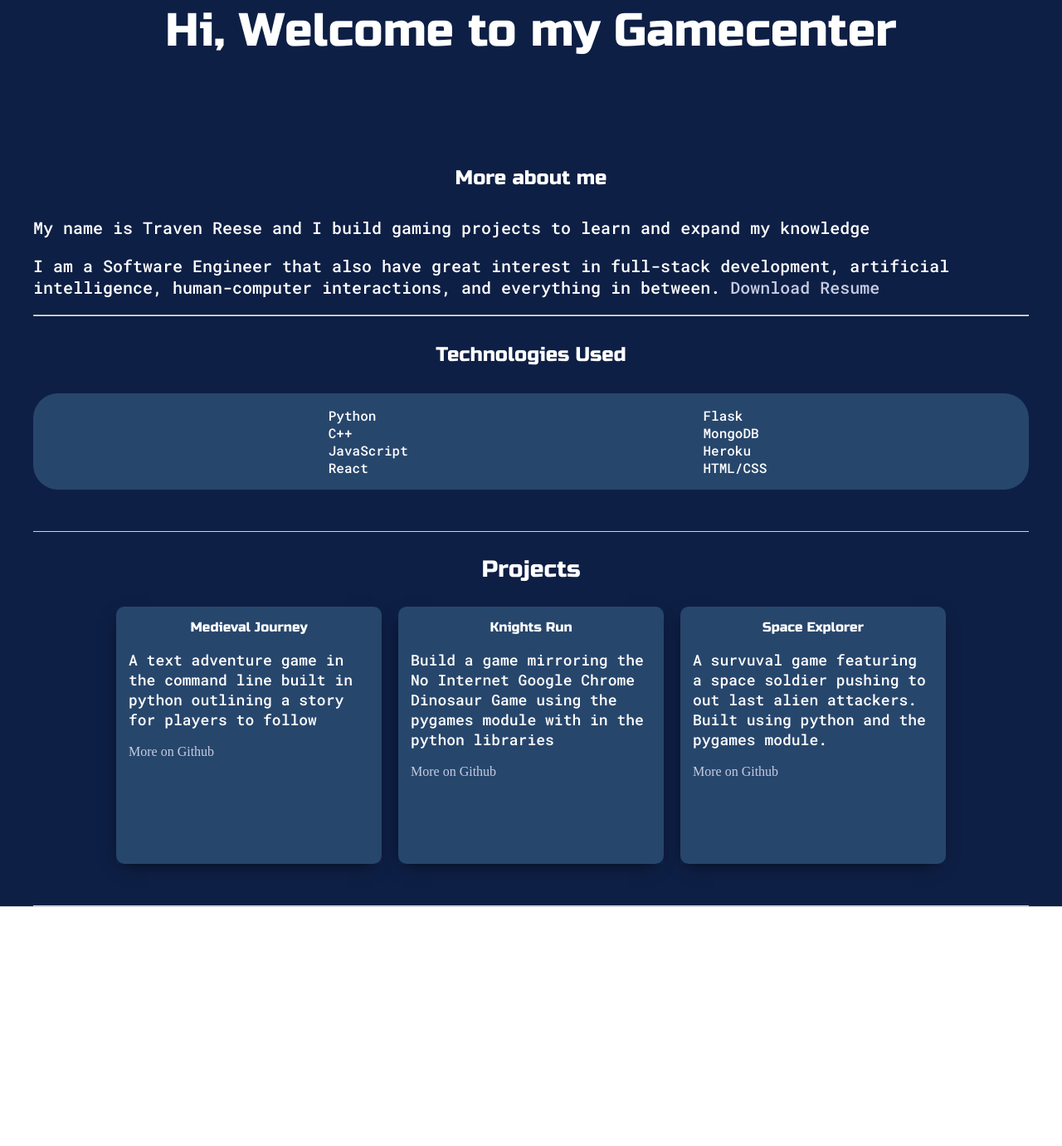
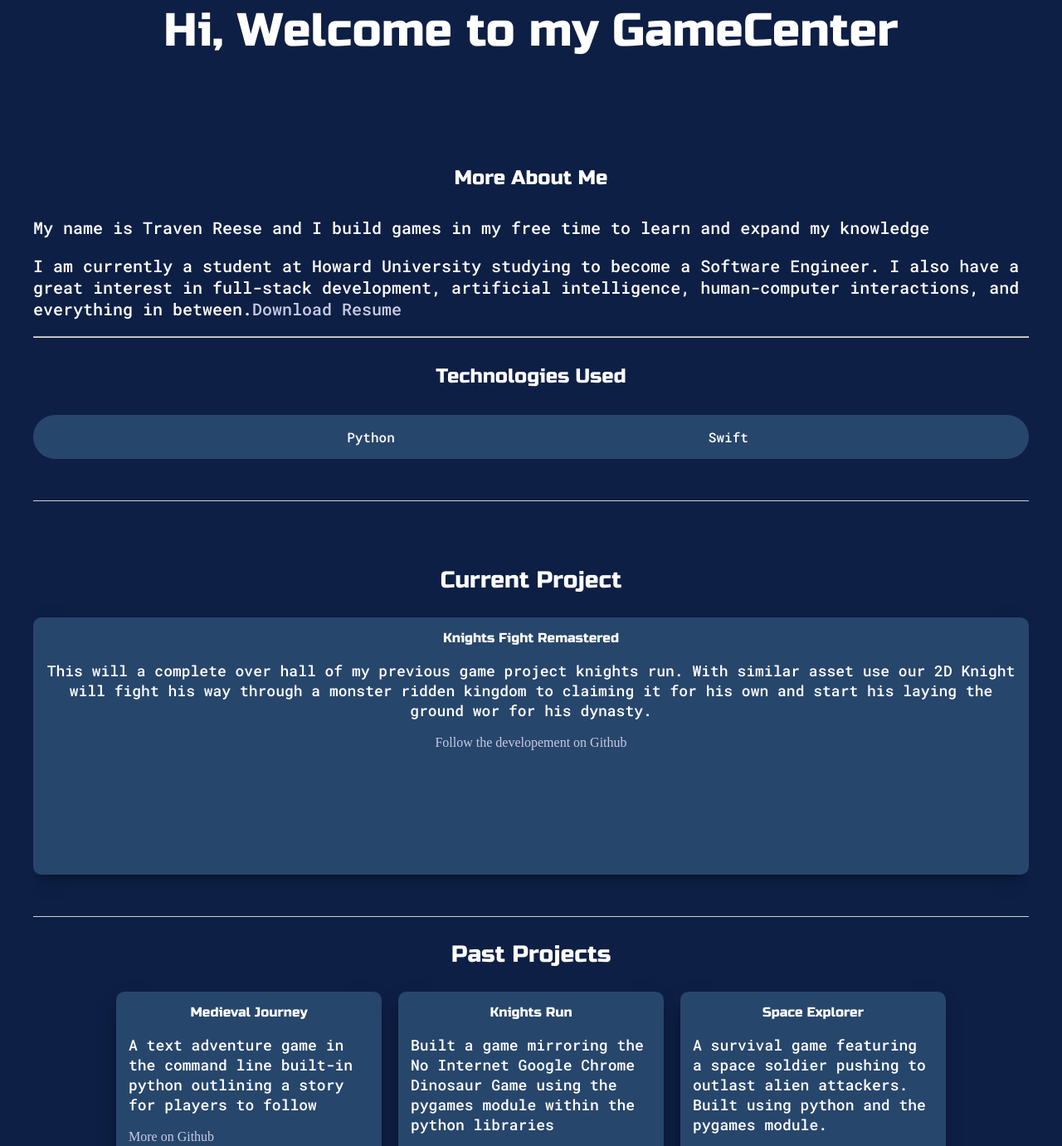
Before and after one commit to Travenedu/My-Website, a plain HTML site: page index.html in a window 1280 px wide. Shown: the part 43-1424 px from the top of the page at 83% size. Before the commit the page ends 1136 px from the top, so only its background shows below. Drawn offline with Linux system fonts and the light colour scheme.

Commit message:
First commit

```diff
--- a/index.html
+++ b/index.html
@@ -14,44 +14,37 @@
 	<link id="theme-style" rel="stylesheet" type="text/css" href="">
 </head>
 <body>
-
+	<!--Title Section-->
 	<section class="s1">
 		<div class="main-container">
 			<div class="greeting-wrapper">
-				<h1>Hi, Welcome to my Gamecenter</h1>
+				<h1>Hi, Welcome to my GameCenter</h1>
 			</div>
 
+	<!--Current Project Section-->
 	<section class="s2">
 		<div class="main-container">
-
 			<div class="about-wrapper">
 				<div class="about-me">
-					<h4>More about me</h4>
+					<h4>More About Me</h4>
 
-					<p>My name is Traven Reese and I build gaming projects to learn and expand my knowledge </p>
+					<p>My name is Traven Reese and I build games in my free time to learn and expand my knowledge </p>
 
-                    <p>I am a Software Engineer that also have great interest in full-stack development, artificial intelligence, human-computer interactions, and everything in between. <a target="_blank" href="Traven Reese Resume 2022.pdf">Download Resume</a></p>
+                    <p>I am currently a student at Howard University studying to become a Software Engineer. I also have a great interest in full-stack development, artificial intelligence, human-computer interactions, and everything in between.<a target="_blank" href="Traven Reese Resume 2022.pdf">Download Resume</a></p>
 
 					<hr>
 
 					<h4>Technologies Used</h4>
 
 					<div id="skills">
+
 						<ul>
 							<li>Python</li>
-                            <li>C++</li>
-							<li>JavaScript</li>
-							<li>React</li>
-
 						</ul>
 
 						<ul>
-							<li>Flask</li>
-							<li>MongoDB</li>
-							<li>Heroku</li>
-							<li>HTML/CSS</li>
+							<li>Swift</li>
 						</ul>
-
 					</div>
 				</div>
 			</div>
@@ -59,10 +52,32 @@
 		</div>
 	</section>
 
+	<!--Current Project Section-->
+	<section class="s1" id="project-slider">
+		<div class="main-container">
+			<div class="about-wrapper">
+				<div class="about-me">
+					<h3 style="text-align: center;"> Current Project</h3>
+					<div>
+						<div class="post">
+							<div class="post-preview" id="current-project">
+								<h6 class="post-title">Knights Fight Remastered</h6>
+								<p class="post-intro" id="current-project">
+									This will a complete over hall of my previous game project knights run. With similar asset use our 2D Knight will fight his way through a monster ridden kingdom to claiming it for his own and start his laying the ground wor for his dynasty.
+								</p>
+								<a class="link"id="current-project-link" href="https://github.com/Travenedu/Knights-Fight-Remastered.git">Follow the developement on Github</a>
+							</div>
+						</div>
+					</div>
+				</div>
+			</div>
+		</div>
+	</section>
+
+	<!--Past Project Section-->
 	<section class="s1">
 		<div class="main-container">
-			<h3 style="text-align: center;">Projects</h3>
-
+			<h3 style="text-align: center;"> Past Projects</h3>
 			<div class="post-wrapper">
 
 				<div>
@@ -70,7 +85,7 @@
 						<div class="post-preview">
 							<h6 class="post-title">Medieval Journey
                             </h6>
-							<p class="post-intro">A text adventure game in the command line built in python outlining a story for players to follow</p>
+							<p class="post-intro">A text adventure game in the command line built-in python outlining a story for players to follow</p>
 							<a href="https://github.com/Travenedu/Medieval-Journey">More on Github</a>
 						</div>
 					</div>
@@ -80,7 +95,7 @@
 					<div class="post">
 						<div class="post-preview">
 							<h6 class="post-title">Knights Run</h6>
-							<p class="post-intro">Build a game mirroring the No Internet Google Chrome Dinosaur Game using the pygames module with in the python libraries</p>
+							<p class="post-intro">Built a game mirroring the No Internet Google Chrome Dinosaur Game using the pygames module within the python libraries</p>
 							<a href="https://github.com/Travenedu/Kings-Run">More on Github</a>
 						</div>
 					</div>
@@ -90,20 +105,51 @@
 					<div class="post">
 						<div class="post-preview">
 							<h6 class="post-title">Space Explorer</h6>
-							<p class="post-intro">A survuval game featuring a space soldier pushing to out last alien attackers. Built using python and the pygames module.</p>
+							<p class="post-intro">A survival game featuring a space soldier pushing to outlast alien attackers. Built using python and the pygames module.</p>
+							<a href="https://github.com/Travenedu/Space-Explorer">More on Github</a>
+						</div>
+					</div>
+				</div>
+<!--
+				<div>
+					<div class="post">
+						<div class="post-preview">
+							<h6 class="post-title">Ecommerce Website</h6>
+							<p class="post-intro"> Collaboratively created an Ecommerce website for college students offering recommendations for cheaper everyday health and wellness items.</p>
 							<a href="https://github.com/Travenedu/Space-Explorer">More on Github</a>
 						</div>
 					</div>
 				</div>
 
+				<div>
+					<div class="post">
+						<div class="post-preview">
+							<h6 class="post-title">Social Media Website</h6>
+							<p class="post-intro">Individually created a Social media website allowing users to post opinions on different topics within the tech and engineering field</p>
+							<a href="https://github.com/Travenedu/Space-Explorer">More on Github</a>
+						</div>
+					</div>
+				</div>
+
+				<div>
+					<div class="post">
+						<div class="post-preview">
+							<h6 class="post-title">Placeholder</h6>
+							<p class="post-intro">A survival game featuring a space soldier pushing to outlast alien attackers. Built using python and the pygames module.</p>
+							<a href="https://github.com/Travenedu/Space-Explorer">More on Github</a>
+						</div>
+					</div>
+				</div>
+-->
 			</div>
 		</div>
 	</section>
-<!--
+
+	<!--Contact Section-->
 	<section class="s2">
 		<div class=">
 			<a href=""></a>
-			<h3 style="text-align: center;">Want to recommend what game I should build next? Contact me!</h3>
+			<h3 style="text-align: center;">What game should I build next?</h3>
 
 			<form id="contact-form">
 				<a name="contact"></a>
@@ -124,6 +170,5 @@
 			</form>
 		</div>
 	</section>
--->
 </body>
 </html>
--- a/styles.css
+++ b/styles.css
@@ -144,7 +144,7 @@ p{ font-size: 20px;}
 
 
 #skills{
-    border-radius: 30px;;
+    border-radius: 30px;
 	display: flex;
 	justify-content: space-evenly;
 	background-color: var(--previewShadow);
@@ -176,6 +176,14 @@ p{ font-size: 20px;}
 	box-shadow: -2px 7px 21px -9px rgba(0,0,0,0.75);
 }
 
+#featured-project{
+	border-radius: 30px;
+	display: flex;
+	justify-content: space-evenly;
+	background-color: var(--previewShadow);
+}
+
+
 .thumbnail{
 	display: block;
 	width: 100%;
@@ -188,9 +196,10 @@ p{ font-size: 20px;}
     height:280px;
 	background-color: rgba(44, 77, 115, 0.861);
 	padding:15px;
-
 }
-
+.post-preview#current-project{
+	text-align: center;
+}
 
 .post-title{
     text-align: center;
```
